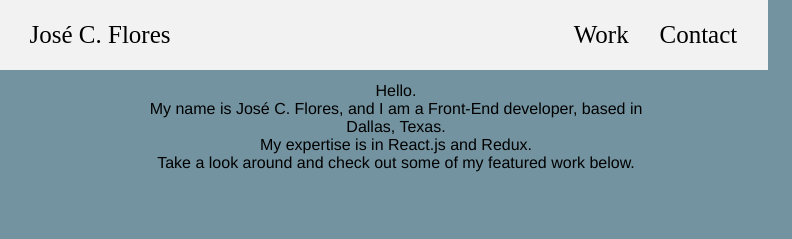
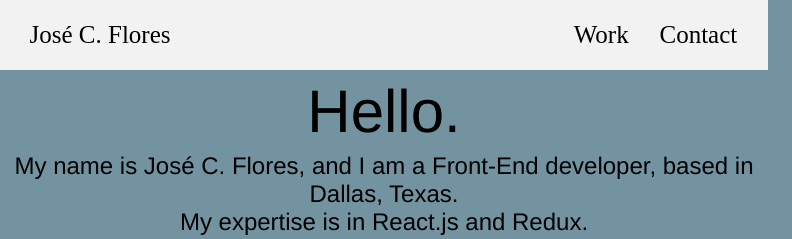
Before and after one commit to 0xjcf/portfolio, a plain HTML site: page index.html in a window 768 px wide. Shown: the top 239 px of the page, 792 px wide, since content can reach past the window. Drawn offline with Linux system fonts and the light colour scheme.

Commit message:
about caption font size applied to all screens

```diff
--- a/css/index.css
+++ b/css/index.css
@@ -53,6 +53,18 @@ article {
   text-align: center;
 }
 
+.about-caption h1 {
+  font-size: 3.75rem;
+  line-height: 1;
+  font-weight: 100;
+  margin: 0 0 10px;
+}
+
+.about-caption p {
+  font-size: 1.5rem;
+  font-weight: 300;
+}
+
 .featured-work {
   width: 100%;
   display: flex;
--- a/css/responsive.css
+++ b/css/responsive.css
@@ -1,4 +1,8 @@
-@media screen and (min-width: 601px) and (max-width: 900px) {
+@media screen and (min-width: 901px) {
+
+}
+
+@media screen and (min-width: 721px) and (max-width: 900px) {
   header {
     position: relative;
     height: 70px;
@@ -21,11 +25,11 @@
   }
 
   .about {
-    height: 160px;
+    height: 200px;
   }
 
   .about-caption {
-    width: 100%;
+    width: 744px;
   }
 
   .featured-work {
@@ -52,7 +56,7 @@
   }
 }
 
-@media screen and (max-width: 600px) {
+@media screen and (max-width: 720px) {
   main {
     flex-flow: column wrap;
   }
@@ -88,18 +92,6 @@
 
   .about-card {
     height: 100%;
-  }
-
-  .about-caption h1 {
-    font-size: 3.75rem;
-    line-height: 1;
-    font-weight: 100;
-    margin: 0 0 10px;
-  }
-
-  .about-caption p {
-    font-size: 1.5rem;
-    font-weight: 300;
   }
 
   .about__background {
```
